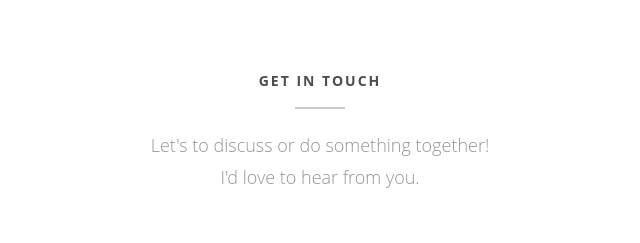
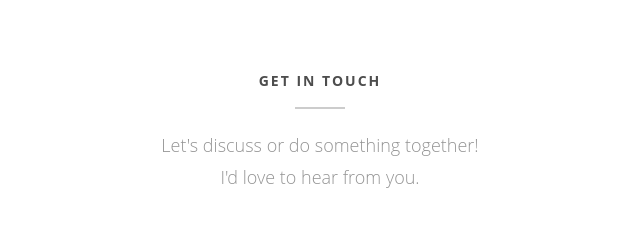
Before and after one commit to elinelund/elinelund.github.io, a plain HTML site: page index.html in a window 1280 px wide. Shown: the part 3140-3383 px from the top of the page, 320-960 px from the left. Drawn offline with Linux system fonts and the light colour scheme; files whose address does not match are found by name.

Commit message:
Update index.html

```diff
--- a/index.html
+++ b/index.html
@@ -226,7 +226,7 @@
     <div class="col-md-6 col-md-offset-3 text-center fh5co-heading">
 
       <h2>Get In Touch</h2>
-      <p>Let's to discuss or do something together!<br>I'd love to hear from you.</p>
+      <p>Let's discuss or do something together!<br>I'd love to hear from you.</p>
 
     </div>
     <form name="contact-form" netlify-honeypot="_gotcha" action="thank-you" netlify>
```
